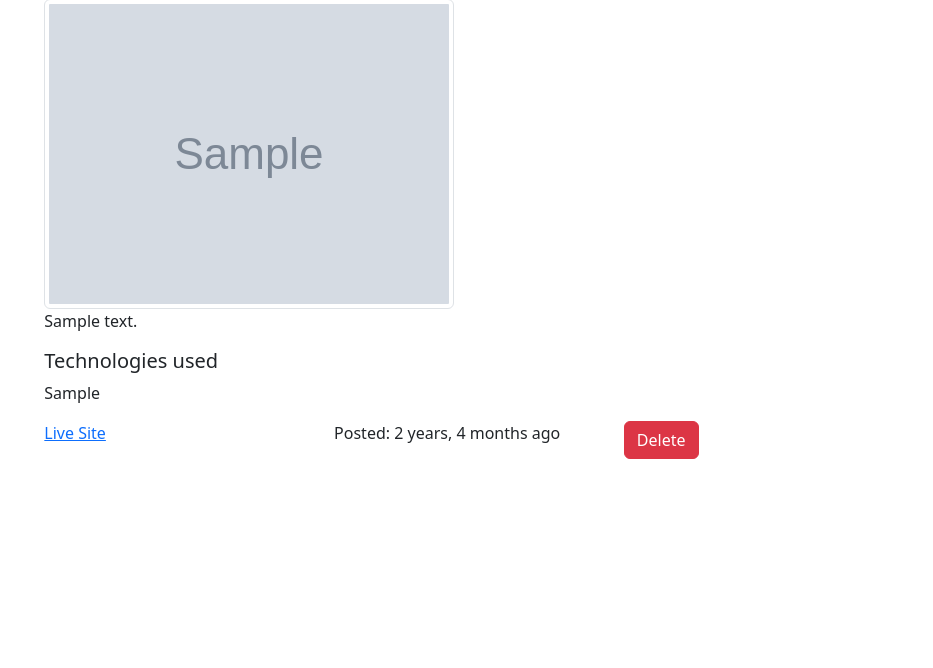
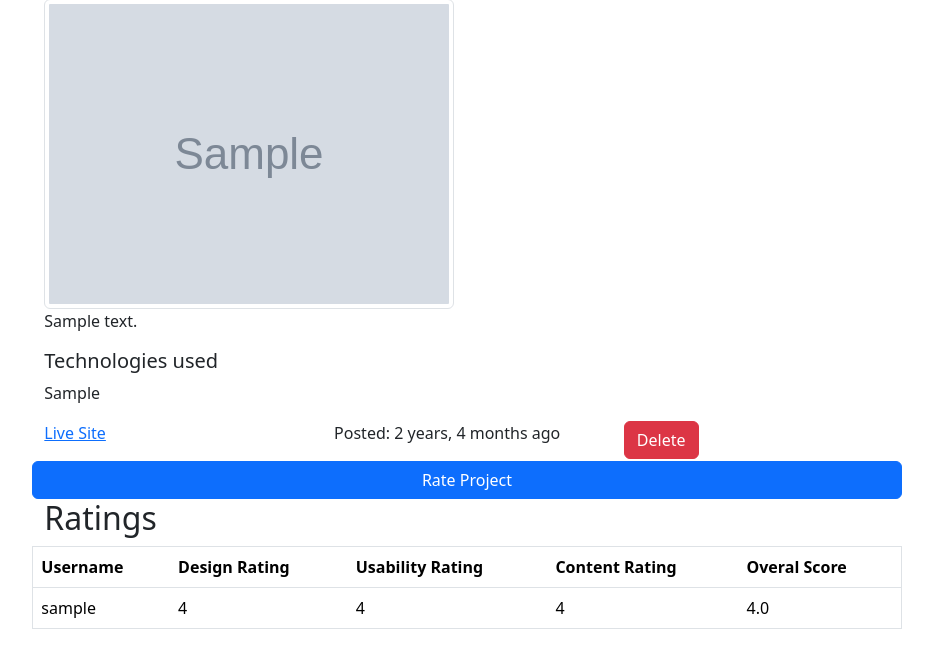
Before and after one commit to WayneMusungu/Awards, a Django app: page /details/1 in a window 1280 px wide. Shown: the part 63-731 px from the top of the page, without its empty margins (173-1106 px from the left). Run offline with Django 4.2, Linux system fonts and the light colour scheme; a user stored in the database is signed in; tables that the repository leaves empty hold one stand-in row (values such as "Sample post"); grey boxes marked "Sample" are stand-in pictures; some libraries are stand-ins or nearby versions.

Commit message:
Create a loop for ratings where users can rate a project

```diff
--- a/projects/templates/details.html
+++ b/projects/templates/details.html
@@ -28,6 +28,45 @@
                 <div class="col-md-4"> {% if project.user.username == current_user.username %}
                     <a href="" class="btn btn-danger">Delete</a> {% endif %}</div>
 
+                    <button class="btn btn-primary" type="button" data-bs-toggle="offcanvas" data-bs-target="#offcanvasExample" aria-controls="offcanvasExample">
+                        Rate Project
+                    </button>
+
+                    <div class="offcanvas offcanvas-start" tabindex="-1" id="offcanvasExample" aria-labelledby="offcanvasExampleLabel">
+                        <div class="offcanvas-header">
+                            <h5 class="offcanvas-title" id="offcanvasExampleLabel">Rate Project</h5>
+                            <button type="button" class="btn-close text-reset" data-bs-dismiss="offcanvas" aria-label="Close"></button>
+                        </div>
+                        <div class="offcanvas-body">
+                            <div>
+                                <form action="" method="post" enctype="multipart/form-data">
+                                    {% csrf_token %}
+                                    <button class="btn btn-success link">Rate</button>
+                                </form>
+                            </div>
+
+                        </div>
+                    </div>
+                    <h2>Ratings</h2>
+                    <table class="table" border="1">
+                        <th>Username</th>
+                        <th>Design Rating</th>
+                        <th>Usability Rating</th>
+                        <th>Content Rating</th>
+                        <th>Overal Score</th>
+                        {% for rating in all_ratings %}
+                        <tr>
+                            <td class="user">{{ rating.user.username }}</td>
+                            <td class="design">{{ rating.design_rating}}</td>
+                            <td class="usability">{{ rating.usability_rating}}</td>
+                            <td class="content">{{ rating.content_rating }}</td>
+                            <td class="average">{{ rating.aggregate_average_rate }}</td>
+
+                        </tr>
+                    {% endfor %}
+
+    </div>
+
 
 
 {% endblock %}
```
Lines whose indentation alone changed are shown as unchanged.
